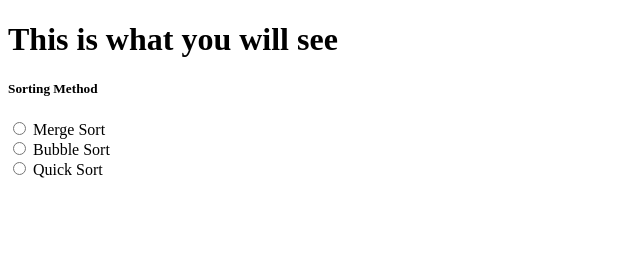
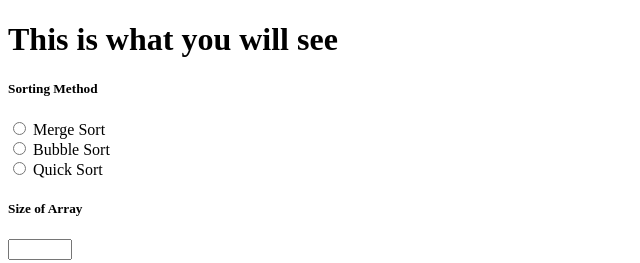
Before and after one commit to mbalbera/sorting-visualizer, a plain HTML site: page show.html in a window 1280 px wide. Shown: the whole page, without its empty margins (0-640 px from the left). Drawn offline with Linux system fonts and the light colour scheme.

Commit message:
establish array size

```diff
--- a/show.html
+++ b/show.html
@@ -23,6 +23,12 @@
                 <label for="quickSort">Quick Sort</label>
             </form>
         </div>
+        <div>
+            <h5>Size of Array</h5>
+            <form>
+                <input type="number" name="arrSize" min="10" max="100">
+            </form>
+        </div>
 
 
     </div>
```
